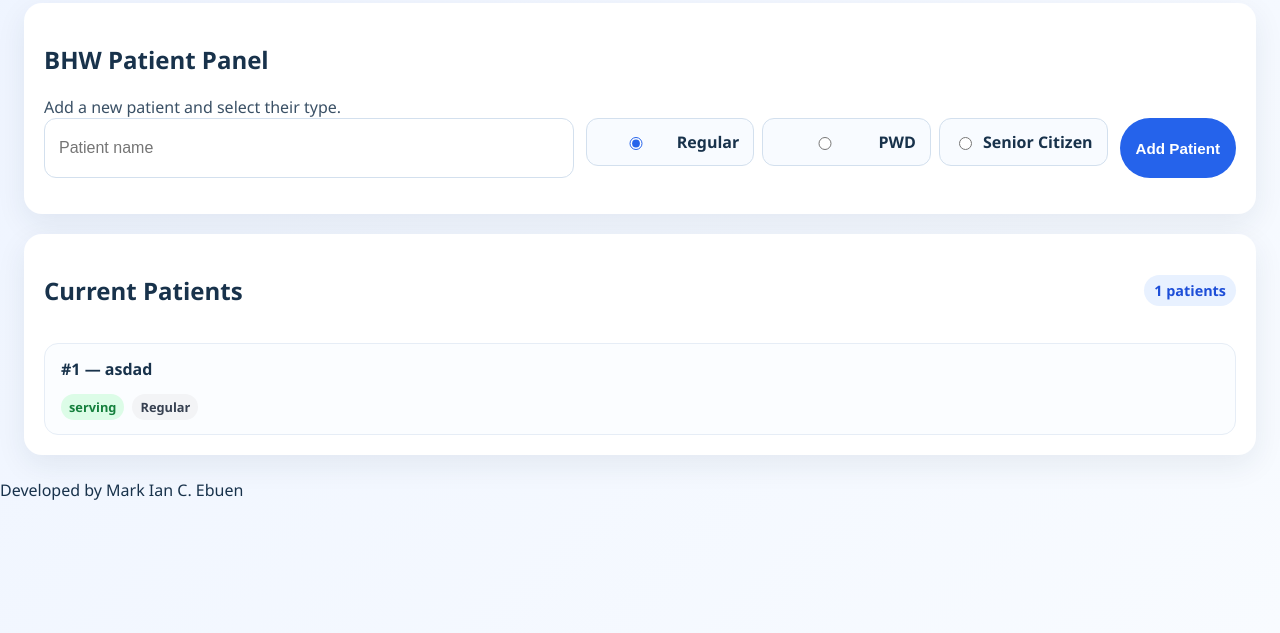
After one commit to EbuenDev/QUEUING-SYSTEM, a PHP site: page /bhw.html in a window 1280 px wide. The commit adds this page. Shown: the part 167-800 px from the top of the page. Run offline with PHP 8.4, Linux system fonts and the light colour scheme.

Commit message:
add a bhw page but not yet finish

```diff
--- a/admin.html
+++ b/admin.html
@@ -19,6 +19,7 @@
       <div class="topbar-actions">
         <button id="logout-btn" class="nav-link logout-btn" type="button" hidden>Log out</button>
         <a class="nav-link" href="index.html">Patient Display</a>
+        <a class="nav-link" href="bhw.html">BHW Panel</a>
       </div>
     </header>
 
@@ -53,7 +54,7 @@
       </section>
     </main>
 
-    <footer class="site-credit">Created by Mark Ian C. Ebuen</footer>
+    <footer class="site-credit">Developed by Mark Ian C. Ebuen</footer>
 
     <script src="app.js"></script>
   </body>
--- a/app.js
+++ b/app.js
@@ -63,7 +63,9 @@ function broadcastState(nextState) {
   }
 
   try {
-    localStorage.setItem('queue-state-sync', JSON.stringify({ state: nextState, timestamp: Date.now() }));
+    const payload = { state: nextState, timestamp: Date.now() };
+    localStorage.setItem('queue-state-sync', JSON.stringify(payload));
+    localStorage.setItem('queue-state-event', String(payload.timestamp));
   } catch (error) {
     console.warn('Unable to broadcast queue state', error);
   }
@@ -81,10 +83,11 @@ function initRealtimeSync() {
   }
 
   window.addEventListener('storage', (event) => {
-    if (event.key !== 'queue-state-sync' || !event.newValue) {
+    if (event.key !== 'queue-state-sync' && event.key !== 'queue-state-event') {
       return;
     }
 
+    if (event.key === 'queue-state-sync' && event.newValue) {
       try {
         const payload = JSON.parse(event.newValue);
         if (payload?.state) {
@@ -94,6 +97,9 @@ function initRealtimeSync() {
       } catch (error) {
         console.warn('Unable to sync queue state from storage', error);
       }
+    }
+
+    fetchState();
   });
 }
 
@@ -132,6 +138,7 @@ async function postAction(action, payload = {}) {
       state = data.state;
       render();
       broadcastState(data.state);
+      await fetchState();
     }
   } catch (error) {
     console.error('Unable to update queue state', error);
@@ -271,6 +278,10 @@ function renderAdminQueue() {
   const adminCount = document.getElementById('admin-count');
   const isAdminPage = Boolean(document.getElementById('patient-form'));
 
+  if (!patientList || !adminCount) {
+    return;
+  }
+
   adminCount.textContent = `${state.patients.length} patients`;
 
   if (state.patients.length === 0) {
@@ -281,14 +292,13 @@ function renderAdminQueue() {
   patientList.innerHTML = state.patients
     .map(
       (patient) => {
-        const actionButtons = [
-          `<button class="btn btn-secondary" data-action="edit" data-id="${patient.id}">Edit</button>`,
-        ];
+        const patientType = patient.type || 'regular';
+        const actionButtons = [];
 
+        if (isAdminPage) {
+          actionButtons.push(`<button class="btn btn-secondary" data-action="edit" data-id="${patient.id}">Edit</button>`);
           const isCurrentPatient = patient.status === 'serving';
           actionButtons.push(`<button class="btn btn-primary" data-action="${isCurrentPatient ? 'finish' : 'serve'}" data-id="${patient.id}">${isCurrentPatient ? 'Done' : 'Serve'}</button>`);
-
-        if (isAdminPage) {
           actionButtons.push(`<button class="btn btn-danger" data-action="delete" data-id="${patient.id}">Delete</button>`);
         }
 
@@ -296,7 +306,10 @@ function renderAdminQueue() {
           <li class="queue-item">
             <div>
               <strong>#${patient.queueNumber} — ${patient.name}</strong>
+              <div class="badge-group">
                 <span class="badge ${patient.status}">${patient.status}</span>
+                <span class="badge type-${patientType}">${patientType === 'pwd' ? 'PWD' : patientType === 'senior' ? 'Senior' : 'Regular'}</span>
+              </div>
             </div>
             <div class="actions">
               ${actionButtons.join('')}
@@ -308,32 +321,88 @@ function renderAdminQueue() {
     .join('');
 }
 
-function addPatient(name) {
+function renderDoctorQueue() {
+  const patientList = document.getElementById('doctor-patient-list');
+  const adminCount = document.getElementById('admin-count');
+
+  if (!patientList || !adminCount) {
+    return;
+  }
+
+  adminCount.textContent = `${state.patients.length} patients`;
+
+  if (state.patients.length === 0) {
+    patientList.innerHTML = '<li class="empty-state">No patients have been added yet.</li>';
+    return;
+  }
+
+  patientList.innerHTML = state.patients
+    .map((patient) => {
+      const patientType = patient.type || 'regular';
+      return `
+      <li class="queue-item">
+        <div>
+          <strong>#${patient.queueNumber} — ${patient.name}</strong>
+          <div class="badge-group">
+            <span class="badge ${patient.status}">${patient.status}</span>
+            <span class="badge type-${patientType}">${patientType === 'pwd' ? 'PWD' : patientType === 'senior' ? 'Senior' : 'Regular'}</span>
+          </div>
+        </div>
+      </li>
+    `;
+    })
+    .join('');
+}
+
+function renderBhwQueue() {
+  const patientList = document.getElementById('bhw-patient-list');
+  const countLabel = document.getElementById('bhw-count');
+
+  if (!patientList || !countLabel) {
+    return;
+  }
+
+  countLabel.textContent = `${state.patients.length} patients`;
+
+  if (state.patients.length === 0) {
+    patientList.innerHTML = '<li class="empty-state">No patients have been added yet.</li>';
+    return;
+  }
+
+  patientList.innerHTML = state.patients
+    .map((patient) => {
+      const patientType = patient.type || 'regular';
+      return `
+      <li class="queue-item">
+        <div>
+          <strong>#${patient.queueNumber} — ${patient.name}</strong>
+          <div class="badge-group">
+            <span class="badge ${patient.status}">${patient.status}</span>
+            <span class="badge type-${patientType}">${patientType === 'pwd' ? 'PWD' : patientType === 'senior' ? 'Senior' : 'Regular'}</span>
+          </div>
+        </div>
+      </li>
+    `;
+    })
+    .join('');
+}
+
+function addPatient(name, type = 'regular') {
   const trimmedName = name.trim();
   if (!trimmedName) {
     return;
   }
 
-  postAction('add', { name: trimmedName });
+  postAction('add', { name: trimmedName, type });
 }
 
-function editPatient(id) {
-  const patient = state.patients.find((item) => item.id === id);
-  if (!patient) {
-    return;
-  }
-
-  const nextName = window.prompt('Update patient name', patient.name);
-  if (nextName === null) {
-    return;
-  }
-
-  const trimmedName = nextName.trim();
+function editPatient(id, name, type = 'regular') {
+  const trimmedName = name.trim();
   if (!trimmedName) {
     return;
   }
 
-  postAction('edit', { id, name: trimmedName });
+  postAction('edit', { id, name: trimmedName, type });
 }
 
 function deletePatient(id) {
@@ -363,6 +432,14 @@ function render() {
 
   if (document.getElementById('waiting-list')) {
     renderPatientBoard();
+  }
+
+  if (document.getElementById('doctor-patient-list')) {
+    renderDoctorQueue();
+  }
+
+  if (document.getElementById('bhw-patient-list')) {
+    renderBhwQueue();
   }
 
   if (document.getElementById('consultation-history')) {
@@ -400,7 +477,22 @@ function initAdminPage() {
 
     const { action, id } = button.dataset;
     if (action === 'edit') {
-      editPatient(id);
+      const patient = state.patients.find((item) => item.id === id);
+      if (!patient) {
+        return;
+      }
+
+      const nextName = window.prompt('Update patient name', patient.name);
+      if (nextName === null) {
+        return;
+      }
+
+      const trimmedName = nextName.trim();
+      if (!trimmedName) {
+        return;
+      }
+
+      postAction('edit', { id, name: trimmedName, type: patient.type || 'regular' });
     } else if (action === 'delete') {
       deletePatient(id);
     } else if (action === 'serve') {
@@ -409,6 +501,20 @@ function initAdminPage() {
       finishPatient(id);
     }
   });
+}
+
+function initBhwPage() {
+  const addForm = document.getElementById('bhw-add-form');
+  const addNameInput = document.getElementById('bhw-patient-name');
+
+  if (addForm && addNameInput) {
+    addForm.addEventListener('submit', (event) => {
+      event.preventDefault();
+      const type = addForm.querySelector('input[name="patient-type"]:checked')?.value || 'regular';
+      addPatient(addNameInput.value, type);
+      addForm.reset();
+    });
+  }
 }
 
 function initAdminAuth() {
@@ -459,7 +565,18 @@ document.addEventListener('DOMContentLoaded', () => {
     initAdminAuth();
   }
 
-  if (isAdminAuthenticated() && document.getElementById('patient-list')) {
+  if (document.getElementById('bhw-add-form')) {
+    initBhwPage();
+  }
+
+  const needsQueueSync = Boolean(
+    document.getElementById('patient-list') ||
+    document.getElementById('waiting-list') ||
+    document.getElementById('consultation-history') ||
+    document.getElementById('bhw-patient-list')
+  );
+
+  if (needsQueueSync) {
     fetchState();
     setInterval(fetchState, 1000);
   }
--- a/backend/api.php
+++ b/backend/api.php
@@ -76,7 +76,7 @@ if (!is_array($payload)) {
 }
 
 $action = $payload['action'] ?? '';
-$requiresAdminAuth = !in_array($action, ['login', 'logout'], true);
+$requiresAdminAuth = !in_array($action, ['login', 'logout', 'add'], true);
 
 if ($requiresAdminAuth && !isAdminAuthenticated()) {
     jsonResponse(['success' => false, 'message' => 'Admin authentication required'], 401);
@@ -103,9 +103,15 @@ switch ($action) {
         break;
     case 'add':
         $name = trim((string) ($payload['name'] ?? ''));
+        $type = strtolower(trim((string) ($payload['type'] ?? 'regular')));
+        $allowedTypes = ['regular', 'pwd', 'senior'];
         if ($name === '') {
             jsonResponse(['success' => false, 'message' => 'Patient name is required'], 400);
             exit;
+        }
+
+        if (!in_array($type, $allowedTypes, true)) {
+            $type = 'regular';
         }
 
         $state['patients'][] = [
@@ -113,6 +119,7 @@ switch ($action) {
             'name' => $name,
             'queueNumber' => $state['nextQueueNumber'],
             'status' => 'waiting',
+            'type' => $type,
         ];
         $state['nextQueueNumber']++;
         saveState($stateFile, $state);
@@ -225,14 +232,21 @@ switch ($action) {
     case 'edit':
         $id = (string) ($payload['id'] ?? '');
         $name = trim((string) ($payload['name'] ?? ''));
+        $type = strtolower(trim((string) ($payload['type'] ?? 'regular')));
+        $allowedTypes = ['regular', 'pwd', 'senior'];
         if ($id === '' || $name === '') {
             jsonResponse(['success' => false, 'message' => 'Patient ID and a new name are required'], 400);
             exit;
         }
 
+        if (!in_array($type, $allowedTypes, true)) {
+            $type = 'regular';
+        }
+
         foreach ($state['patients'] as &$patient) {
             if (($patient['id'] ?? '') === $id) {
                 $patient['name'] = $name;
+                $patient['type'] = $type;
                 break;
             }
         }
--- /dev/null
+++ b/bhw.html
@@ -0,0 +1,63 @@
+<!DOCTYPE html>
+<html lang="en">
+<head>
+<meta charset="UTF-8" />
+<meta name="viewport" content="width=device-width, initial-scale=1.0" />
+<title>RHU II BHW Panel</title>
+<link rel="stylesheet" href="styles.css" />
+</head>
+<body>
+<header class="topbar">
+    <div class="topbar-left">
+    <img class="header-logo" src="src/images/logo.png" alt="RHU II Logo" />
+    <div>
+        <p class="eyebrow">Municipal Health Office</p>
+        <h1>Barangay Health Worker</h1>
+        <p>Add and update patients only.</p>
+    </div>
+    </div>
+    <div class="topbar-actions">
+    <a class="nav-link" href="index.html">Patient Display</a>
+    <a class="nav-link" href="admin.html">Manage Queue</a>
+    </div>
+</header>
+
+<main class="board admin-board">
+    <section class="card full-width">
+    <h2>BHW Patient Panel</h2>
+    <p class="muted">Add a new patient and select their type.</p>
+
+    <form id="bhw-add-form" class="patient-form">
+        <input id="bhw-patient-name" name="name" type="text" placeholder="Patient name" required />
+        <div class="radio-group">
+        <label class="radio-option">
+            <input type="radio" name="patient-type" value="regular" checked />
+            Regular
+        </label>
+        <label class="radio-option">
+            <input type="radio" name="patient-type" value="pwd" />
+            PWD
+        </label>
+        <label class="radio-option">
+            <input type="radio" name="patient-type" value="senior" />
+            Senior Citizen
+        </label>
+        </div>
+        <button type="submit" class="btn btn-primary">Add Patient</button>
+    </form>
+    </section>
+
+    <section class="card full-width">
+    <div class="section-header">
+        <h2>Current Patients</h2>
+        <span id="bhw-count" class="pill">0 patients</span>
+    </div>
+    <ul id="bhw-patient-list" class="queue-list admin-list"></ul>
+    </section>
+</main>
+
+<footer class="site-credit">Developed by Mark Ian C. Ebuen</footer>
+
+<script src="app.js"></script>
+</body>
+</html>
--- a/styles.css
+++ b/styles.css
@@ -275,12 +275,52 @@ body {
   flex-wrap: wrap;
 }
 
-.site-credit {
-  margin-top: auto;
-  text-align: center;
-  padding: 16px 24px 24px;
-  color: #5f7794;
-  font-size: 0.95rem;
+  .radio-group {
+    display: grid;
+    grid-template-columns: repeat(3, minmax(0, 1fr));
+    gap: 8px;
+    margin-bottom: 12px;
+  }
+
+  .radio-option {
+    display: inline-flex;
+    align-items: center;
+    gap: 8px;
+    padding: 12px 14px;
+    background: #f8fbff;
+    border: 1px solid #d3e0ee;
+    border-radius: 12px;
+    cursor: pointer;
+    font-weight: 600;
+    color: #18324b;
+  }
+
+  .radio-option input {
+    accent-color: #2563eb;
+  }
+
+  .badge-group {
+    display: flex;
+    gap: 8px;
+    flex-wrap: wrap;
+    margin-top: 8px;
+  }
+
+  .badge.type-regular {
+    background: #f3f4f6;
+    color: #374151;
+  }
+
+  .badge.type-pwd {
+    background: #fef9c3;
+    color: #b45309;
+  }
+
+  .badge.type-senior {
+    background: #e0f2fe;
+    color: #0369a1;
+  }
+
   background: transparent;
 }
 
```
Also changed, not shown: backend/queue.json (+6 -18 lines), doctor.html (+1 -13 lines), index.html (+5 -2 lines). Lines whose indentation alone changed are shown as unchanged.
